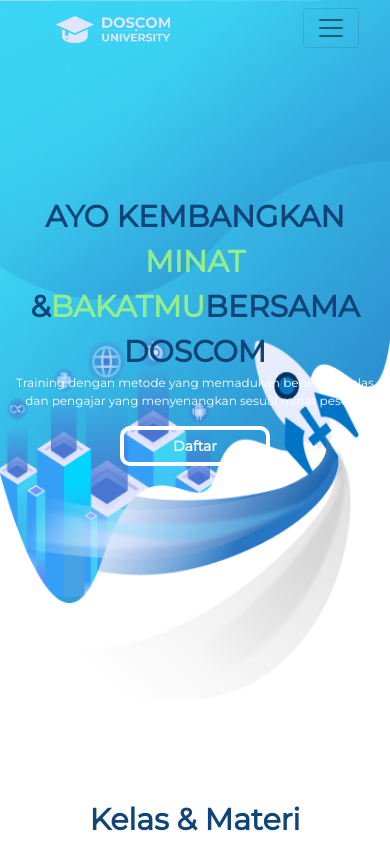
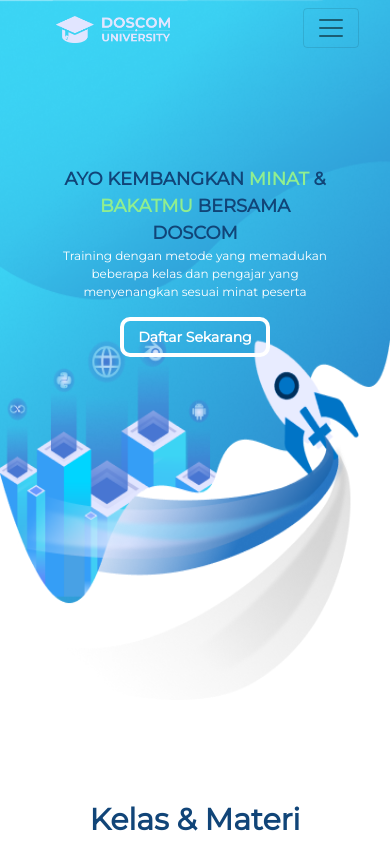
Before and after one commit to Juliantooo/du_frontend, a React (Create React App) app: page / in a window 390 px wide. Shown: the top 844 px of the page. Built offline with nearby package versions, Linux system fonts and the light colour scheme.

Commit message:
perbaikan component

```diff
--- a/src/components/hero/hero.jsx
+++ b/src/components/hero/hero.jsx
@@ -4,21 +4,23 @@
 import styles from "../../styles/styles.module.css"
 
 const Hero = () => {
+  const classHero =
+    window.innerWidth <= 700
+      ? `align-items-center h-75 d-flex`
+      : `align-items-center h-75 d-flex`
   const classDU =
     window.innerWidth <= 700
-      ? `w-100 mx-auto text-white text-center`
+      ? `w-75 mx-auto text-white text-center`
       : `w-75 mx-auto text-white text-left`
 
   return (
-    <div
-      className={`${styles.fullscreen} Hero align-items-center d-flex container-fluid`}
-    >
-      <Row>
+    <div className={`${styles.fullscreen} Hero container-fluid`}>
+      <Row className={classHero}>
         <Col xs="12" sm="12" md="8" className="justify-content-center">
           <div className={classDU}>
-            <div className={`${styles.headline}`}>
-              AYO KEMBANGKAN <span style={{ color: "lightgreen" }}>MINAT</span>{" "}
-              &<span style={{ color: "lightgreen" }}>BAKATMU</span>
+            <div className={`${styles.hero_intro}`}>
+              AYO KEMBANGKAN <span style={{ color: "lightgreen" }}>MINAT </span>{" "}
+              &<span style={{ color: "lightgreen" }}> BAKATMU </span>
               BERSAMA DOSCOM
             </div>
             <div className={`${styles.subheadline}`}>
@@ -26,7 +28,7 @@
                 Training dengan metode yang memadukan beberapa kelas dan
                 pengajar yang menyenangkan sesuai minat peserta
               </p>
-              <DaftarBtn>Daftar</DaftarBtn>
+              <DaftarBtn>Daftar Sekarang</DaftarBtn>
             </div>
           </div>
         </Col>
```
